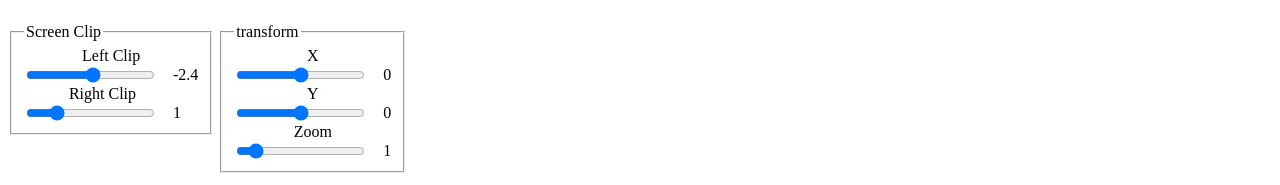
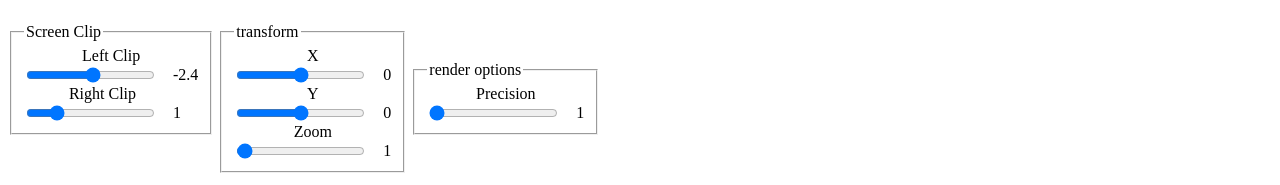
Before and after one commit to maxmmyron/fractal-js, a SvelteKit app: page / in a window 1280 px wide. Shown: the part 184-369 px from the top of the page. Built offline with nearby package versions, Linux system fonts and the light colour scheme.

Commit message:
add user-side render options, fix transforms

```diff
--- a/src/lib/Scene.svelte
+++ b/src/lib/Scene.svelte
@@ -1,5 +1,5 @@
 <script lang="ts">
-  import { leftClamp, rightClamp, scale, x, y } from "$lib/stores";
+  import { leftClamp, rightClamp, scale, x, y, precision } from "$lib/stores";
   import vertexShader from "$lib/shaders/vertex.glsl?raw";
   import fragmentShader from "$lib/shaders/fragment.glsl?raw";
   import { T } from "@threlte/core";
@@ -21,10 +21,12 @@
       rightClamp: { value: 1.0 },
       scale: { value: 1.0 },
       position: { value: [0, 0] },
+      prec: { value: 1.0 },
     }}
     uniforms.leftClamp.value={$leftClamp}
     uniforms.rightClamp.value={$rightClamp}
     uniforms.scale.value={$scale}
     uniforms.position.value={[$x, $y]}
+    uniforms.prec.value={$precision}
   />
 </T.Mesh>
--- a/src/lib/stores.ts
+++ b/src/lib/stores.ts
@@ -5,3 +5,4 @@ export const rightClamp = writable(1.0);
 export const scale = writable(1.0);
 export const x = writable(0.0);
 export const y = writable(0.0);
+export const precision = writable(1.0);
--- a/src/routes/+page.svelte
+++ b/src/routes/+page.svelte
@@ -1,5 +1,5 @@
 <script lang="ts">
-  import { leftClamp, rightClamp, scale, x, y } from "$lib/stores";
+  import { leftClamp, rightClamp, scale, x, y, precision } from "$lib/stores";
   import { Canvas } from "@threlte/core";
   import Scene from "$lib/Scene.svelte";
 </script>
@@ -45,23 +45,45 @@
     <label>
       X
       <div>
-        <input type="range" min="-2" max="2" step="0.1" bind:value={$x} />
+        <input type="range" min="-2" max="2" step="0.01" bind:value={$x} />
         <output>{$x}</output>
       </div>
     </label>
     <label>
       Y
       <div>
-        <input type="range" min="-2" max="2" step="0.1" bind:value={$y} />
+        <input type="range" min="-2" max="2" step="0.01" bind:value={$y} />
         <output>{$y}</output>
       </div>
       <label>
         Zoom
         <div>
-          <input type="range" min="0" max="10" step="0.1" bind:value={$scale} />
+          <input
+            type="range"
+            min="0"
+            max="100"
+            step="0.01"
+            bind:value={$scale}
+          />
           <output>{$scale}</output>
         </div>
       </label>
+    </label>
+  </fieldset>
+  <fieldset>
+    <legend>render options</legend>
+    <label>
+      Precision
+      <div>
+        <input
+          type="range"
+          min="1"
+          max="20"
+          step="0.1"
+          bind:value={$precision}
+        />
+        <output>{$precision}</output>
+      </div>
     </label>
   </fieldset>
 </section>
```
Also changed, not shown: src/lib/shaders/fragment.glsl.
